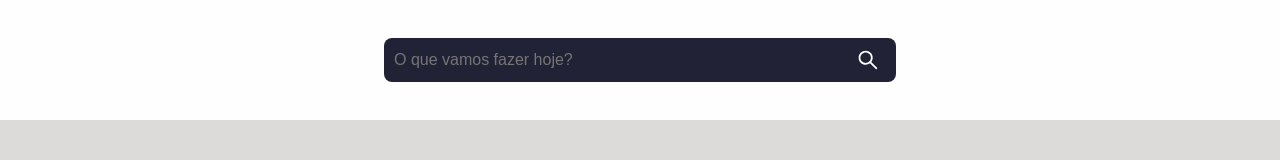
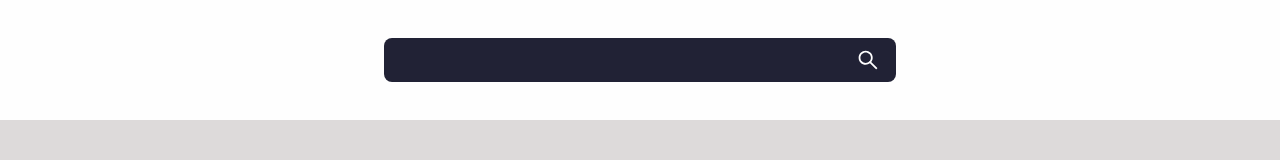
Before and after one commit to Fernando-Filho/Anotacoes, a React (Create React App) app in the folder anotacoes/: page / in a window 1280 px wide. Shown: the top 160 px of the page. Built offline with nearby package versions, Linux system fonts and the light colour scheme.

Commit message:
remoção do placeholder

```diff
--- a/anotacoes/src/App.js
+++ b/anotacoes/src/App.js
@@ -31,7 +31,7 @@ function App() {
     <div className="App">
 
       <header>
-        <Search placeholder="O que vamos fazer hoje?"/>
+        <Search/>
 
       </header>
 
```
